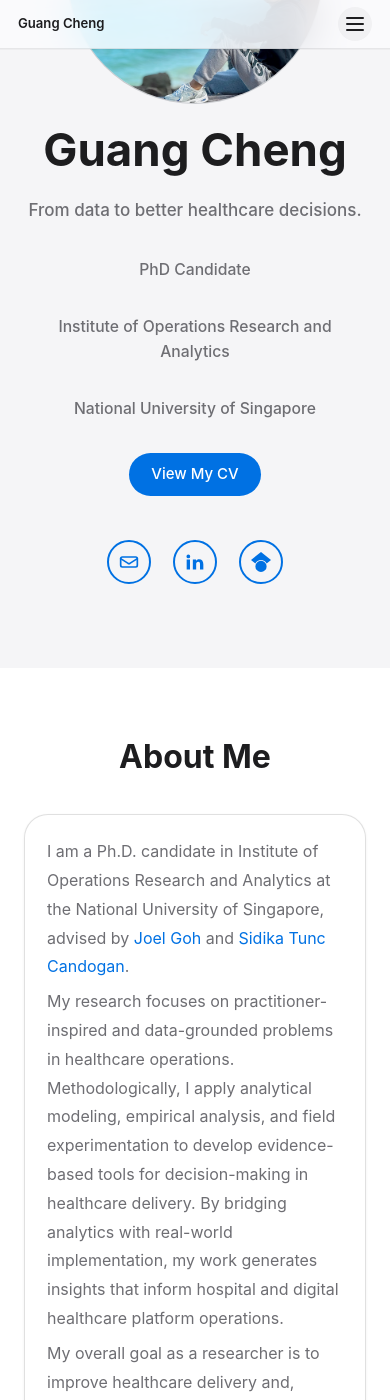
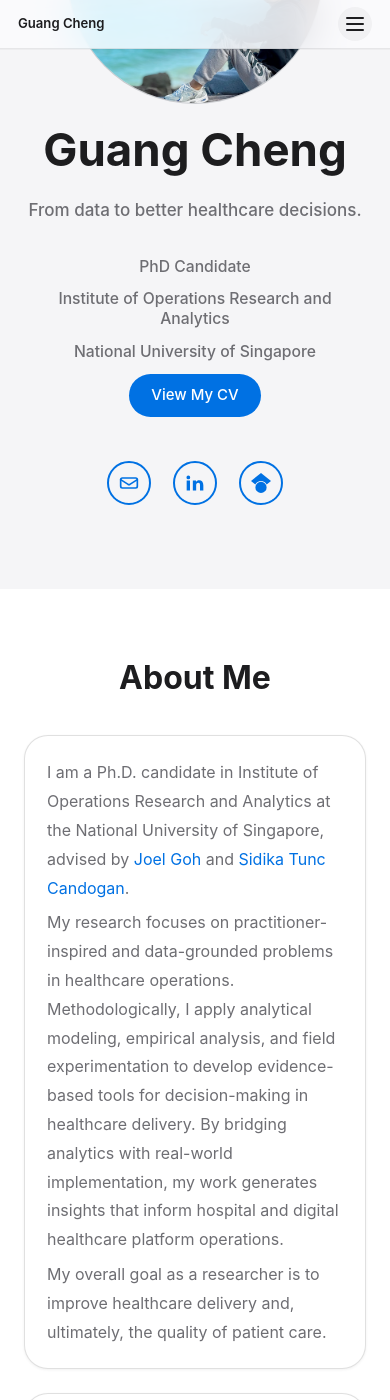
Before and after one commit to gcheng-nus/gcheng-nus.github.io, a Jekyll site: the page built from _pages/main.md, in a window 390 px wide and 1400 px high, scrolled down 264 px. Built offline with Jekyll 4.4.1, drawn with Linux system fonts in a browser that asks for light colours; comment, search, counter and statistics services are not loaded.

Commit message:
change gap

```diff
--- a/assets/css/academic.scss
+++ b/assets/css/academic.scss
@@ -1070,9 +1070,9 @@ body.academic-site {
   }
 
   .intro-title {
-    margin-bottom: 32px;
+    margin-bottom: 12px;
     font-size: 0.98rem;
-    line-height: 1.6;
+    line-height: 1.3;
   }
 
   .intro-actions {
```
